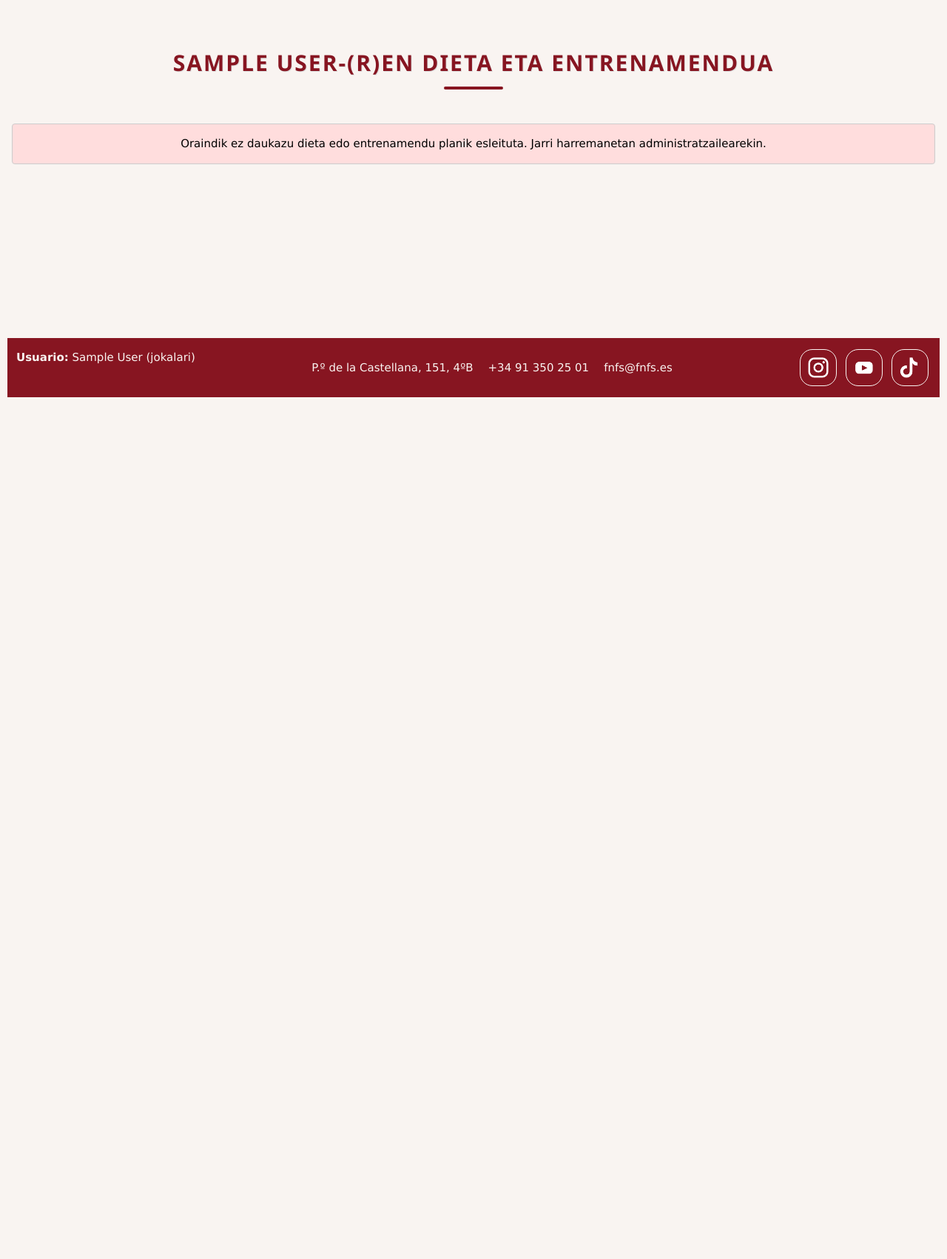
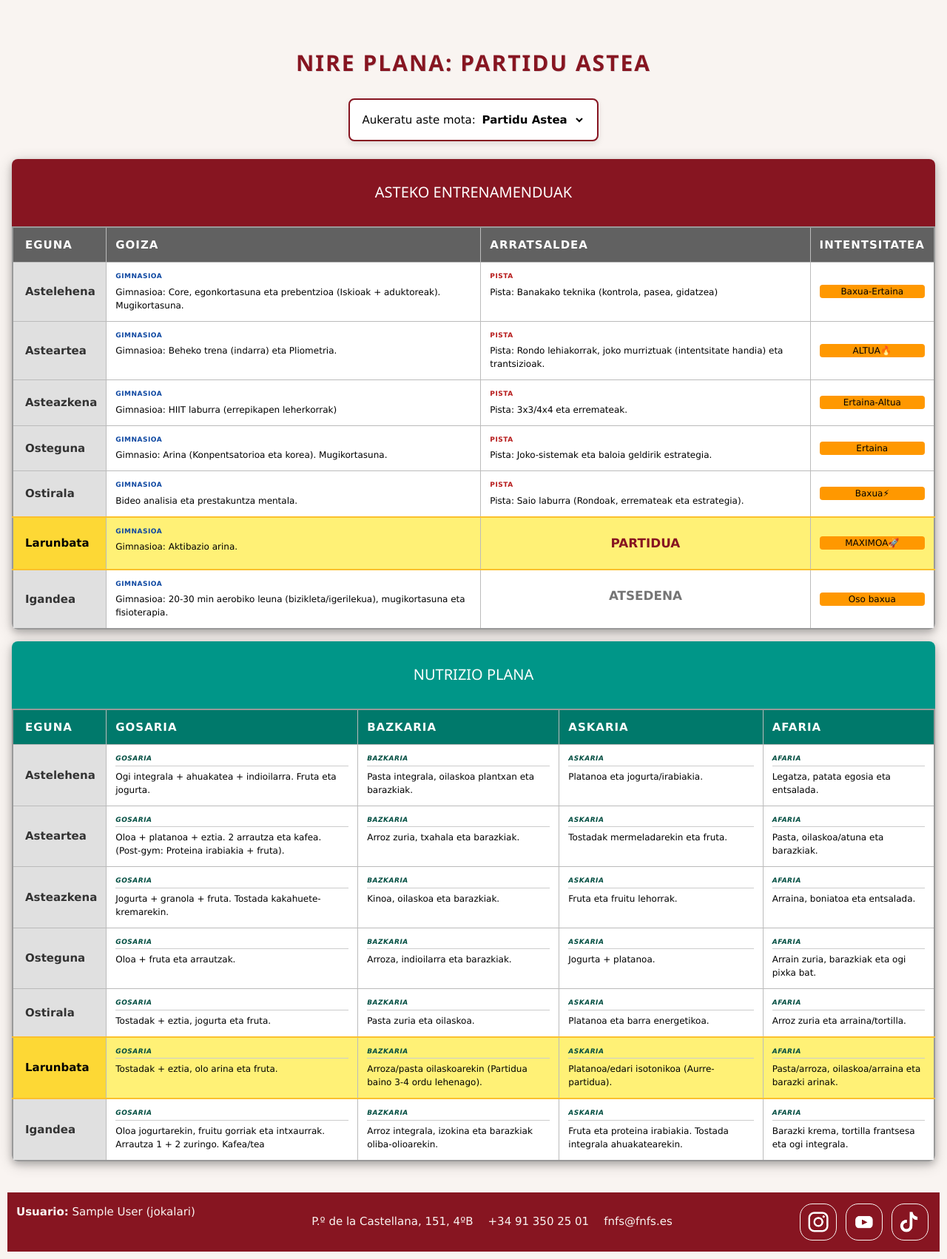
Before and after one commit to maiteuu/T4E3ML, a PHP site: page /nire_panela.php in a window 1280 px wide. Shown: the part 253-1955 px from the top of the page at 74% size. Before the commit the page ends 790 px from the top, so only its background shows below. Run offline with PHP 8.4, Linux system fonts and the light colour scheme; the visitor is signed in with stand-in values (Sample User, id 1).

Commit message:
Jokalairen panela hobetu eta admin paneleko funtzionalitate arazoa konpondu.

```diff
--- a/Web orria - BERRIA/datos/seguimiento.xml
+++ /dev/null
@@ -1,16 +0,0 @@
-<?xml version="1.0" encoding="UTF-8"?>
-<seguimiento>
-    <jugador nombre="jokalari">
-        <dieta>
-            <comida tipo="Gosaria">Avena esnearekin eta fruta.</comida>
-            <comida tipo="Bazkaria">Arroza oilaskoarekin eta entsalada.</comida>
-            <comida tipo="Afaria">Legatza labean barazkiekin.</comida>
-            <oharrak>Gogoratu egunean 2 litro ur edatea.</oharrak>
-        </dieta>
-        <entrenamendua>
-            <saioa egun="Astelehena">Indarra: Hankak eta Sorbalda (45 min)</saioa>
-            <saioa egun="Asteazkena">Kardioa: Korrika saio motza (30 min)</saioa>
-            <saioa egun="Ostirala">Erresistentzia: Partidu aurreko teknika.</saioa>
-        </entrenamendua>
-    </jugador>
-</seguimiento>
--- a/Web orria - BERRIA/estiloa/nireestiloa.css
+++ b/Web orria - BERRIA/estiloa/nireestiloa.css
@@ -750,3 +750,103 @@ th {
 .w3-ul li:last-child {
     border-bottom: 0 !important;
 }
+
+/* --- Nire Panela Estiloak (Bertsio Hobetua) --- */
+
+/* Definición fuerte de la cuadrícula */
+.tabla-plan {
+    border-collapse: collapse;
+    width: 100%;
+    /* Borde exterior más fuerte */
+    border: 2px solid #999 !important;
+}
+
+.tabla-plan th, .tabla-plan td {
+    /* Bordes interiores más oscuros y gruesos */
+    border: 1px solid #bbb !important;
+    padding: 12px;
+}
+
+/* Cabeceras de tabla */
+.tabla-plan th {
+    font-weight: bold;
+    text-transform: uppercase;
+    letter-spacing: 1px;
+}
+
+/* Columna de días */
+.col-eguna {
+    background-color: #e0e0e0;
+    color: #333;
+    font-weight: bold;
+    text-align: center;
+    width: 110px;
+    vertical-align: middle !important;
+    /* Borde derecho más fuerte para separar el día */
+    border-right: 2px solid #999 !important;
+}
+
+/* Etiquetas de categoría (Gimnasioa, Pista, Comidas) */
+.label-mota {
+    font-weight: bold;
+    font-size: 0.75em;
+    display: block;
+    margin-bottom: 5px;
+    text-transform: uppercase;
+    letter-spacing: 0.5px;
+}
+
+.label-gym { color: #0D47A1; } /* Azul fuerte */
+.label-pista { color: #B71C1C; } /* Rojo fuerte */
+
+.label-dieta {
+    color: #004D40; /* Verde oscuro */
+    border-bottom: 1px solid #ccc;
+    margin-bottom: 5px;
+    font-style: italic;
+    padding-bottom: 2px;
+}
+
+/* Estados especiales (ATSEDENA, PARTIDUA en grande) */
+.txt-grande {
+    font-size: 1.4em;
+    font-weight: bold;
+    text-transform: uppercase;
+    display: block;
+    text-align: center;
+    padding: 10px 0;
+}
+
+.color-atseden { color: #757575; } /* Gris medio */
+.color-partidu { color: #871521; } /* Granate equipo */
+
+/* --- RESALTADO DÍA DE PARTIDO OFICIAL --- */
+/* Dorado más intenso para que sea muy evidente */
+.fila-partidu-ofiziala {
+    background-color: #fff176 !important; /* Amarillo dorado más saturado */
+}
+
+/* Borde exterior grueso y dorado para toda la fila */
+.fila-partidu-ofiziala td {
+    border-top: 2px solid #fbc02d !important;
+    border-bottom: 2px solid #fbc02d !important;
+}
+
+/* Asegurar que la columna del día también se resalta pero mantiene su estructura */
+.fila-partidu-ofiziala .col-eguna {
+    background-color: #fdd835 !important; /* Dorado más oscuro para el día */
+    color: #000;
+}
+
+/* Selector de semana */
+.selector-semana-container {
+    text-align: center;
+    margin-bottom: 24px;
+}
+
+.selector-card {
+    display: inline-block;
+    border: 2px solid #871521;
+    background-color: white;
+    box-shadow: 0 4px 8px rgba(0,0,0,0.1);
+}
--- a/Web orria - BERRIA/nire_panela.php
+++ b/Web orria - BERRIA/nire_panela.php
@@ -2,78 +2,128 @@
 session_start();
 require_once 'includes/functions.php';
 
-// SEGURIDAD: Solo usuarios logueados con rol 'jokalari'
 if (!isset($_SESSION['rol']) || $_SESSION['rol'] !== 'jokalari') {
     header("Location: index.php");
     exit();
 }
 
+$tipoSemana = isset($_GET['mota']) ? $_GET['mota'] : ($_COOKIE['preferencia_semana'] ?? 'partido');
+if (isset($_GET['mota'])) {
+    setcookie("preferencia_semana", $tipoSemana, time() + (86400 * 30), "/");
+}
+
+$xmlPath = 'xml/planificacion.xml';
+if (!file_exists($xmlPath)) { die("Errorea: Ez da aurkitu '$xmlPath' fitxategia."); }
+
+$xml = simplexml_load_file($xmlPath);
+$resultado = $xml->xpath("//tipo[@id='$tipoSemana']");
+$plana = $resultado[0];
+
 $pageTitle = "Nire Panela";
 include 'includes/header.php';
-
-// Cargar los datos de seguimiento
-$seguimientoXML = simplexml_load_file('datos/seguimiento.xml');
-$usuarioActual = $_SESSION['usuario'];
-
-// Buscar el nodo del jugador actual usando XPath
-$misDatos = $seguimientoXML->xpath("//jugador[@nombre='$usuarioActual']");
 ?>
 
 <main class="w3-container w3-padding-32">
-    <div class="orri-titulua-container">
-        <h2 class="orri-titulua"><?php echo $usuarioActual ?>-(R)EN DIETA ETA ENTRENAMENDUA</h2>
-        <span class="orri-marra"></span>
-    </div>
+    <header class="orri-titulua-container w3-center w3-margin-bottom">
+        <h2 class="orri-titulua">NIRE PLANA: <?php echo strtoupper($plana['izena']); ?></h2>
+    </header>
 
-    <?php if ($misDatos):
-        $datos = $misDatos[0]; ?>
+    <section class="selector-semana-container">
+        <form method="GET" action="nire_panela.php" class="w3-card selector-card w3-padding w3-round-large">
+            <label class="w3-bold">Aukeratu aste mota: </label>
+            <select name="mota" class="w3-select w3-border-0 w3-white" style="width:auto; font-weight:bold; cursor:pointer;" onchange="this.form.submit()">
+                <option value="partido" <?= ($tipoSemana == 'partido') ? 'selected' : ''; ?>>Partidu Astea</option>
+                <option value="atseden" <?= ($tipoSemana == 'atseden') ? 'selected' : ''; ?>>Atseden Astea</option>
+            </select>
+        </form>
+    </section>
 
-        <div class="w3-row-padding">
-            <div class="w3-col m6 w3-margin-bottom">
-                <div class="w3-card-4 w3-white w3-round-large">
-                    <header class="w3-container w3-teal w3-round-large" style="border-bottom-left-radius:0; border-bottom-right-radius:0;">
-                        <h3><i class="fa fa-cutlery"></i> Asteko Dieta</h3>
-                    </header>
-                    <div class="w3-container w3-padding">
-                        <ul class="w3-ul w3-border-0">
-                            <?php foreach ($datos->dieta->comida as $comida): ?>
-                                <li class="w3-padding-16">
-                                    <span class="w3-tag w3-light-grey w3-text-teal w3-round"><b><?php echo $comida['tipo']; ?>:</b></span>
-                                    <span class="w3-margin-left"><?php echo $comida; ?></span>
-                                </li>
-                            <?php endforeach; ?>
-                        </ul>
-                        <div class="w3-panel w3-leftbar w3-sand w3-serif w3-margin-top">
-                            <p><i>"<?php echo $datos->dieta->oharrak; ?>"</i></p>
-                        </div>
-                    </div>
-                </div>
-            </div>
+    <article class="w3-card-4 w3-white w3-round-large w3-margin-bottom" style="overflow:hidden">
+        <header class="w3-container" style="background-color: #871521; color: white;">
+            <h4><i class="fa fa-calendar"></i> ASTEKO ENTRENAMENDUAK</h4>
+        </header>
+        <div class="w3-responsive">
+            <table class="w3-table tabla-plan">
+                <thead>
+                    <tr class="w3-dark-grey">
+                        <th>EGUNA</th>
+                        <th>GOIZA</th>
+                        <th>ARRATSALDEA</th>
+                        <th>INTENTSITATEA</th>
+                    </tr>
+                </thead>
+                <tbody>
+                    <?php foreach ($plana->eguna as $eguna):
+                        // Lógica de detección: SÁBADO y semana de PARTIDO
+                        $esPartidoReal = ($tipoSemana == 'partido' && (string)$eguna['izena'] == 'Larunbata');
+                    ?>
+                    <tr class="<?= $esPartidoReal ? 'fila-partidu-ofiziala' : ''; ?>">
+                        <td class="col-eguna"><?= $eguna['izena']; ?></td>
 
-            <div class="w3-col m6">
-                <div class="w3-card-4 w3-white w3-round-large">
-                    <header class="w3-container w3-blue-grey w3-round-large" style="border-bottom-left-radius:0; border-bottom-right-radius:0;">
-                        <h3><i class="fa fa-bicycle"></i> Lan Plana</h3>
-                    </header>
-                    <div class="w3-container w3-padding">
-                        <table class="w3-table w3-striped">
-                            <?php foreach ($datos->entrenamendua->saioa as $saioa): ?>
-                                <tr>
-                                    <td style="width: 30%;"><b><?php echo $saioa['egun']; ?></b></td>
-                                    <td><?php echo $saioa; ?></td>
-                                </tr>
-                            <?php endforeach; ?>
-                        </table>
-                    </div>
-                </div>
-            </div>
+                        <td class="w3-small celda-info">
+                            <?php if (mb_stripos($eguna->goizez, 'Atseden') !== false && mb_stripos($eguna->goizez, 'Gimnasioa') === false): ?>
+                                <span class="txt-grande color-atseden">ATSEDENA</span>
+                            <?php else: ?>
+                                <span class="label-mota label-gym"><i class="fa fa-dumbbell"></i> Gimnasioa</span>
+                                <?= $eguna->goizez; ?>
+                            <?php endif; ?>
+                        </td>
+
+                        <td class="w3-small celda-info">
+                            <?php if ($esPartidoReal): ?>
+                                <span class="txt-grande color-partidu"><i class="fa fa-star"></i> PARTIDUA <i class="fa fa-star"></i></span>
+                                <div class="w3-center"><?= $eguna->arratsaldez; ?></div>
+                            <?php elseif (mb_stripos($eguna->arratsaldez, 'Atsedena') !== false && mb_stripos($eguna->arratsaldez, 'Pista') === false): ?>
+                                <span class="txt-grande color-atseden">ATSEDENA</span>
+                            <?php else: ?>
+                                <span class="label-mota label-pista"><i class="fa fa-futbol-o"></i> Pista</span>
+                                <?= $eguna->arratsaldez; ?>
+                            <?php endif; ?>
+                        </td>
+
+                        <td class="w3-center w3-v-align" style="vertical-align: middle;">
+                            <span class="w3-tag w3-round w3-orange w3-small w3-block"><?= $eguna->intentsitatea; ?></span>
+                        </td>
+                    </tr>
+                    <?php endforeach; ?>
+                </tbody>
+            </table>
         </div>
+    </article>
 
-    <?php else: ?>
-        <div class="w3-panel w3-pale-red w3-border w3-round w3-center">
-            <p>Oraindik ez daukazu dieta edo entrenamendu planik esleituta. Jarri harremanetan administratzailearekin.</p>
+    <article class="w3-card-4 w3-white w3-round-large" style="overflow:hidden">
+        <header class="w3-container w3-teal">
+            <h4><i class="fa fa-cutlery"></i> NUTRIZIO PLANA</h4>
+        </header>
+        <div class="w3-responsive">
+            <table class="w3-table tabla-plan">
+                <thead>
+                    <tr style="background-color: #00796B; color: white;">
+                        <th style="width: 110px;">EGUNA</th>
+                        <th>GOSARIA</th>
+                        <th>BAZKARIA</th>
+                        <th>ASKARIA</th>
+                        <th>AFARIA</th>
+                    </tr>
+                </thead>
+                <tbody>
+                    <?php foreach ($plana->eguna as $eguna):
+                        $esPartidoReal = ($tipoSemana == 'partido' && (string)$eguna['izena'] == 'Larunbata');
+                    ?>
+                    <tr class="<?= $esPartidoReal ? 'fila-partidu-ofiziala' : ''; ?>">
+                        <td class="col-eguna"><?= $eguna['izena']; ?></td>
+                        <?php foreach (['gosaria', 'bazkaria', 'askaria', 'afaria'] as $comida): ?>
+                            <td class="w3-small celda-info">
+                                <span class="label-mota label-dieta"><?= ucfirst($comida); ?></span>
+                                <?= $eguna->dieta->$comida; ?>
+                            </td>
+                        <?php endforeach; ?>
+                    </tr>
+                    <?php endforeach; ?>
+                </tbody>
+            </table>
         </div>
-    <?php endif; ?>
+    </article>
 </main>
 
 <?php include 'includes/footer.php'; ?>
```
Also changed, not shown: Web orria - BERRIA/xml/planificacion.xml (added, +162 -0 lines).
